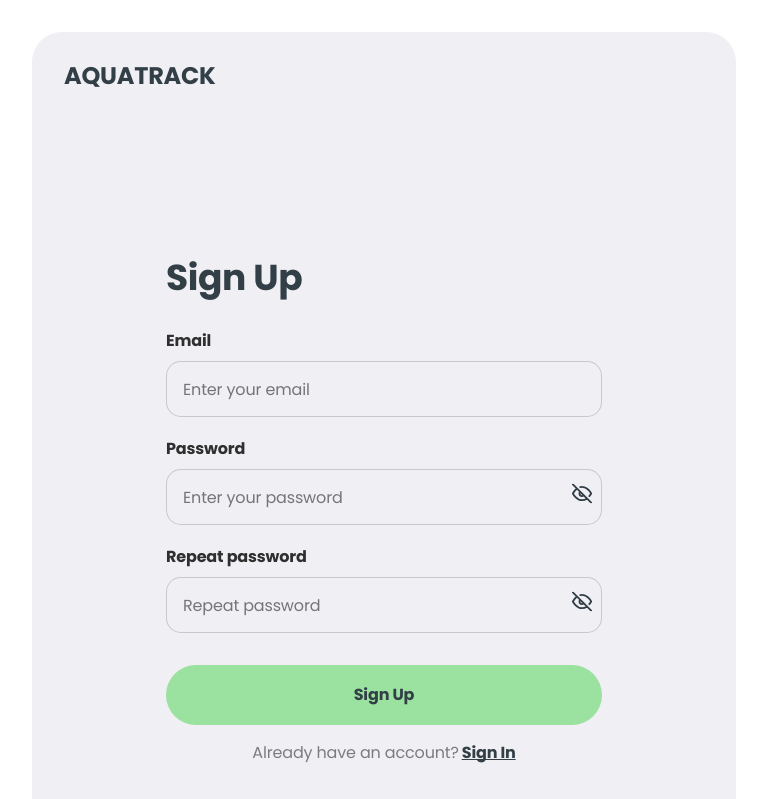
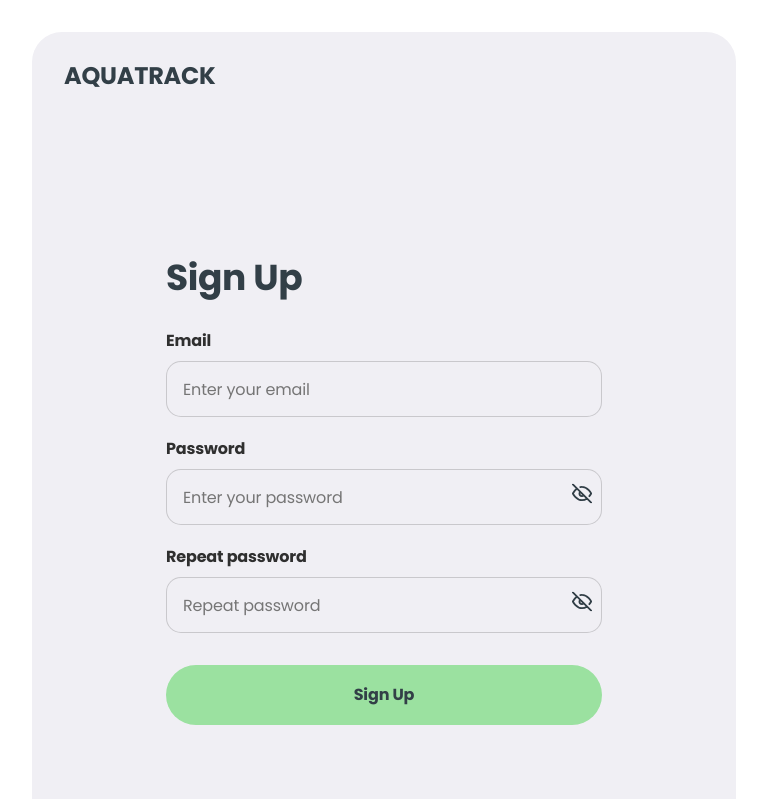
Before and after one commit to Olena-Synytsia/aqua-track-02-FIX, a React (Vite) app: page /signup in a window 1280 px wide. Shown: the top 799 px of the page, without its empty margins (256-1023 px from the left). Built offline with nearby package versions, Linux system fonts and the light colour scheme; no server answers.

Commit message:
GoogleAuth

```diff
--- a/package.json
+++ b/package.json
@@ -16,6 +16,7 @@
     "@emotion/styled": "^11.14.0",
     "@hookform/resolvers": "^3.10.0",
     "@mui/material": "^6.4.0",
+    "@react-oauth/google": "^0.12.1",
     "@reduxjs/toolkit": "^2.5.0",
     "@vitejs/plugin-react": "^4.3.4",
     "aos": "^2.3.4",
--- /dev/null
+++ b/src/components/GoogleAuth/GoogleAuth.jsx
@@ -0,0 +1,95 @@
+import { useState } from "react";
+import { GoogleOAuthProvider, GoogleLogin } from "@react-oauth/google";
+import { useDispatch } from "react-redux";
+import { useNavigate } from "react-router-dom";
+import { setToken } from "../../redux/auth/slice.js"; // Ваш slice для токенів
+
+const GoogleAuth = () => {
+  const [user, setUser] = useState(null);
+  const [notification, setNotification] = useState(null); // Локальний стан для сповіщень
+  const dispatch = useDispatch(); // Підключаємо Redux
+  const navigate = useNavigate(); // Для навігації після успішного входу
+
+  // Функція для обробки успішного логіну
+  const handleLoginSuccess = async (response) => {
+    console.log("Google Response:", response);
+    try {
+      // Відповідь Google містить ID Token
+      const { credential } = response;
+      console.log("ID Token:", credential);
+
+      // Надсилаємо ID Token на сервер для перевірки та отримання токенів
+      const res = await fetch(
+        "https://aqua-api-fkf8.onrender.com/auth/confirm-oauth",
+        {
+          method: "POST",
+          headers: {
+            "Content-Type": "application/json",
+          },
+          body: JSON.stringify({ idToken: credential }), // Передаємо ID Token
+        }
+      );
+
+      const data = await res.json();
+      console.log("Server response:", data);
+
+      if (res.ok) {
+        // Якщо сервер повернув токен, зберігаємо його через Redux
+        dispatch(setToken({ accessToken: data.access_token }));
+        localStorage.setItem("access_token", data.access_token); // Зберігаємо в localStorage
+        setUser(data.user); // Зберігаємо дані користувача
+        navigate("/tracker"); // Перехід на сторінку приладу
+      } else {
+        setNotification({
+          message: "Failed to authenticate",
+          type: "error",
+        });
+        console.error("Failed to authenticate");
+      }
+    } catch (error) {
+      // Обробка помилки і додавання сповіщення в локальний стан
+      setNotification({
+        message: error.message || "Error during Google login.",
+        type: "error",
+      });
+      console.error("Error during Google login:", error);
+    }
+  };
+
+  // Функція для обробки помилок
+  const handleLoginFailure = (error) => {
+    setNotification({
+      message: error.message || "Login failed.",
+      type: "error",
+    });
+    console.error("Login failed:", error);
+  };
+
+  return (
+    <div>
+      {notification && (
+        <div style={{ color: notification.type === "error" ? "red" : "green" }}>
+          {notification.message}
+        </div>
+      )}
+
+      {user ? (
+        <div>
+          <h2>Welcome, {user.name}</h2>
+          <p>Email: {user.email}</p>
+        </div>
+      ) : (
+        <GoogleOAuthProvider clientId="155129163109-dfuie6f7ee4tjtojrmn18va2lq1tn2ff.apps.googleusercontent.com">
+          <GoogleLogin
+            flow="implicit" // Використовуємо потік без необхідності коду
+            onSuccess={handleLoginSuccess}
+            onFailure={handleLoginFailure}
+            // useOneTap={true} // Можна включити One Tap для автоматичної авторизації
+          />
+        </GoogleOAuthProvider>
+      )}
+    </div>
+  );
+};
+
+export default GoogleAuth;
--- a/src/components/SignUpPage/SignUpForm.jsx
+++ b/src/components/SignUpPage/SignUpForm.jsx
@@ -8,6 +8,7 @@ import { yupResolver } from "@hookform/resolvers/yup";
 import Logo from "../HomePage/WelcomeSection/Logo/Logo";
 import s from "./SignUpForm.module.css";
 import { setEmail } from "../../redux/auth/slice";
+import GoogleAuth from "../GoogleAuth/GoogleAuth.jsx";
 
 const schema = yup.object({
   email: yup
@@ -185,6 +186,7 @@ const SignUpForm = () => {
             <button type="submit" className={s.singUpBtn}>
               Sign Up
             </button>
+            <GoogleAuth />
             <p className={s.text}>
               Already have an account?
               <Link to="/signin" className={s.link}>
```
Also changed, not shown: 1 other file (tests, documents, lock files or other folders).
